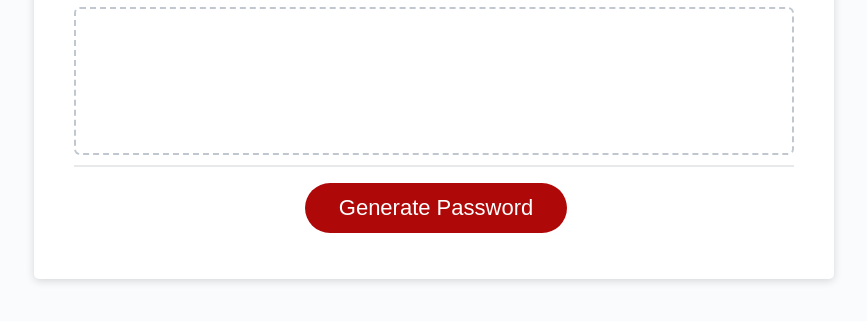
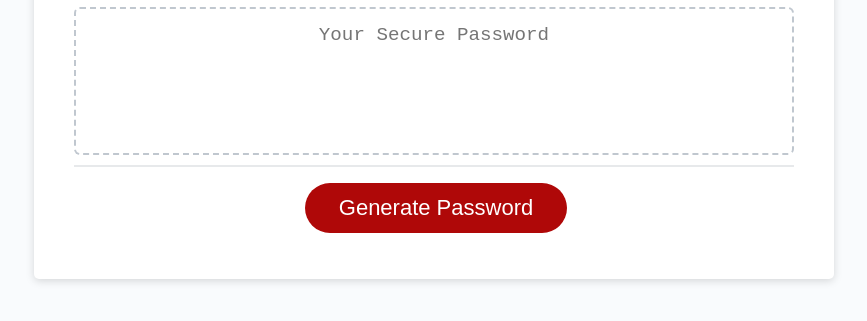
Before and after one commit to ImaniJo-code/password-generator, a plain HTML site: page index.html in a window 1280 px wide. Shown: the part 241-562 px from the top of the page, without its empty margins (206-1073 px from the left). Drawn offline with Linux system fonts and the light colour scheme.

Commit message:
aria label removed to show placeholder text

```diff
--- a/assets/js/script.js
+++ b/assets/js/script.js
@@ -14,7 +14,7 @@ function writePassword() {
 
 // length prompt and confirm characters
 function generatePassword() {
-  var passwordLength = prompt("Please enter the number of characters you want for you new password.  It must be more than 12 but less than 128.");
+  var passwordLength = prompt("How many characters do want to include? ");
 
   var numbers = confirm("Do you want numbers in your password?");
 
--- a/index.html
+++ b/index.html
@@ -20,9 +20,7 @@
           <textarea
             readonly
             id="password"
-            placeholder="Your Secure Password"
-            aria-label="Generated Password">
-          </textarea>
+            placeholder="Your Secure Password"></textarea>
         </div>
         <div class="card-footer">
           <button id="generateBtn" class="btn">Generate Password</button>
```
